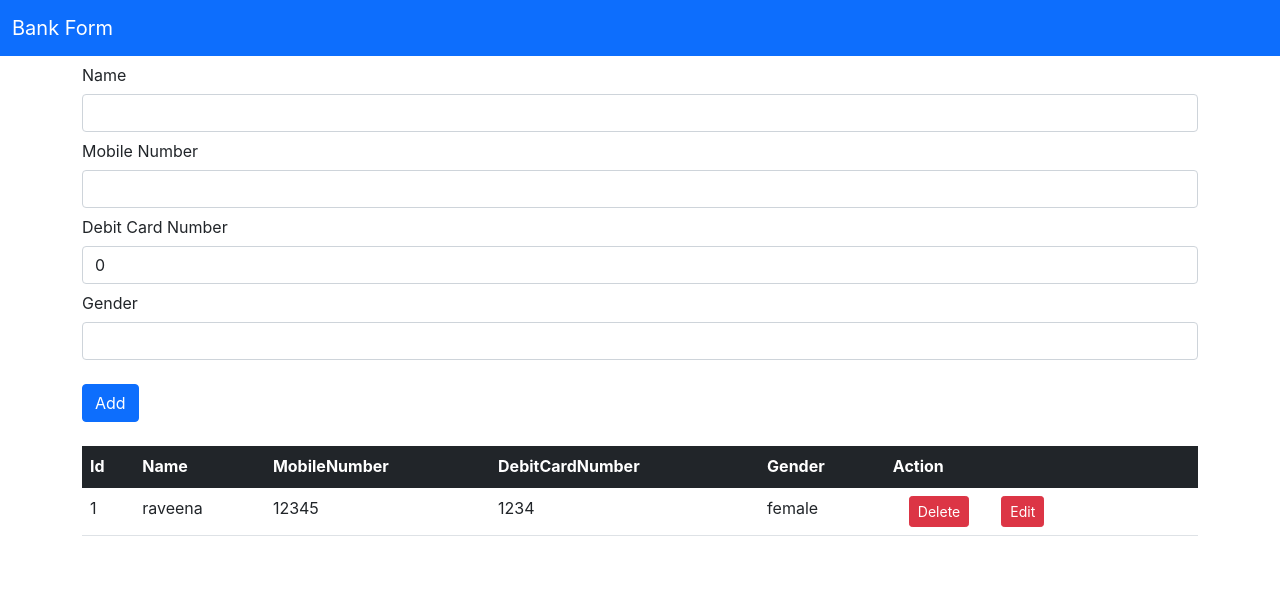
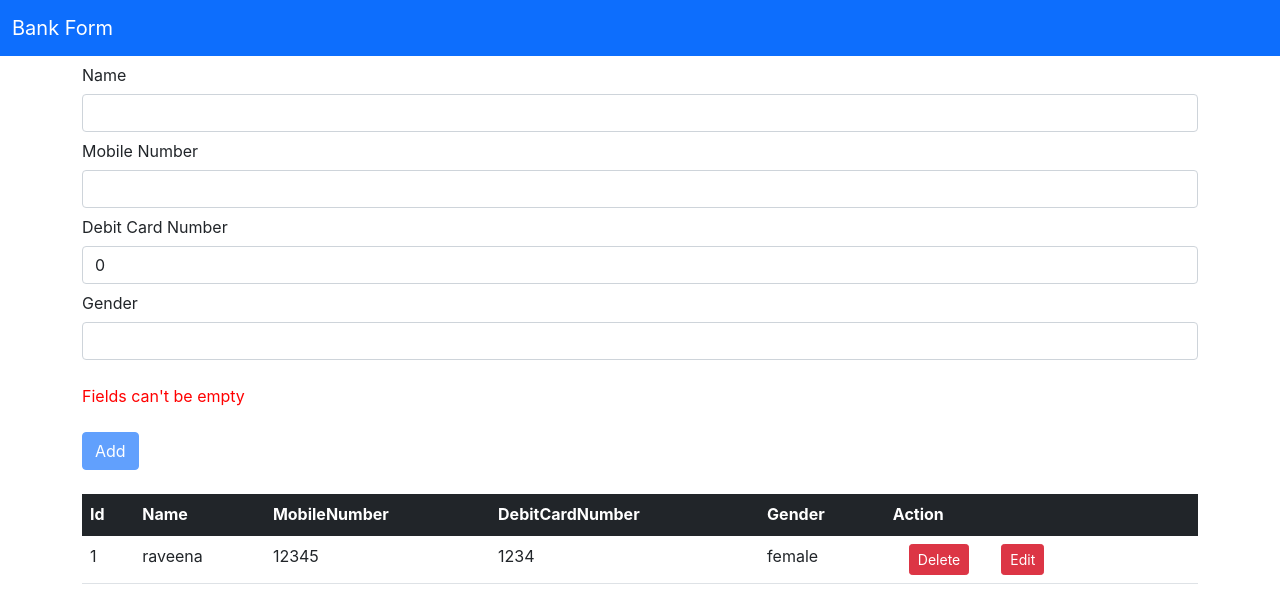
Before and after one commit to Raveena10/aad_two_internal_raveena, a React (Create React App) app: page / in a window 1280 px wide. Shown: the top 614 px of the page. Built offline with nearby package versions, Linux system fonts and the light colour scheme.

Commit message:
Validate Data

```diff
--- a/src/Components/Form/index.jsx
+++ b/src/Components/Form/index.jsx
@@ -14,11 +14,36 @@ function Form() {
     const [DebitCardNumber, setDebitCardNumber] = useState(0);
     const [Gender, setGender] = useState("");
     const [gid, setid] = useState("");
+    const [validate, setvalidate] = useState("Fields can't be empty");
     const dataselector = useSelector((state) => state.contacts.contacts)
     const getdataselector = useSelector((state) => state.contacts.contact)
 
     const submitHandler = (e) => {
       e.preventDefault()
+      if(Name.length<=0||MobileNumber.length<=0||DebitCardNumber==0||Gender.length<=0)
+      {
+          setvalidate("")
+      }
+      if(!Name.match("^[A-Za-z]+$") || !Gender.match("^[A-Za-z]+$"))
+      {
+        setvalidate("Name and gender should contain characters only")
+      }
+      if(MobileNumber.length<10)
+      {
+        setvalidate("Mobile Number should not be less than 10")
+      }
+      if(!MobileNumber.match("^[6-9]\d{9}$"))
+      {
+        setvalidate("Invalid Mobile number")
+      }
+      if(DebitCardNumber.length<16)
+      {
+        setvalidate("Debit Card Number should not be less than 16")
+      }
+
+
+      else
+      {
         const formdata = {
           id: shortid.generate(),
           Name:Name,
@@ -42,7 +67,7 @@ function Form() {
           console.log("formdata" + JSON.stringify(formdata));
           dispatch(AddContact(formdata));
         }
-
+      }
 
    }
    useEffect(() => {
@@ -81,7 +106,7 @@ function Form() {
         Mobile Number
       </label>
       <input
-        type="text"
+        type="number"
         id="Mobile Number"
         className="form-control"
         aria-describedby="passwordHelpInline"
@@ -121,8 +146,15 @@ function Form() {
 
     </div>
     <br></br>
-    <button className="btn btn-primary" type="submit"
-     onClick={submitHandler}>{gid ? "Update" : "Add"}</button>
+    <label style={{color:"red"}}>{validate}</label>
+    <br></br>
+    <br></br>
+    <button
+    className="btn btn-primary"
+    type="submit"
+    disabled={!Name || !MobileNumber || !DebitCardNumber || !Gender}
+     onClick={submitHandler}
+     >{gid ? "Update" : "Add"}</button>
     </div>
     <div className="container">
       <div className="row d-flex flex-column">
```
Lines whose indentation alone changed are shown as unchanged.
